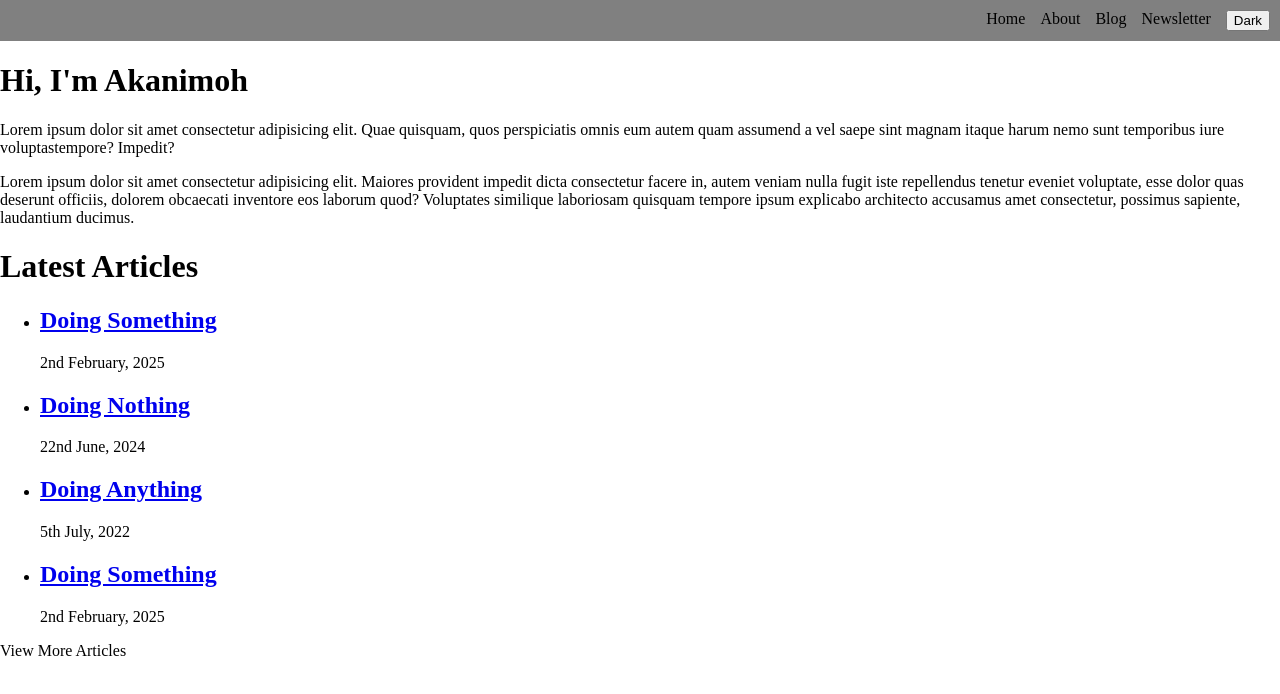
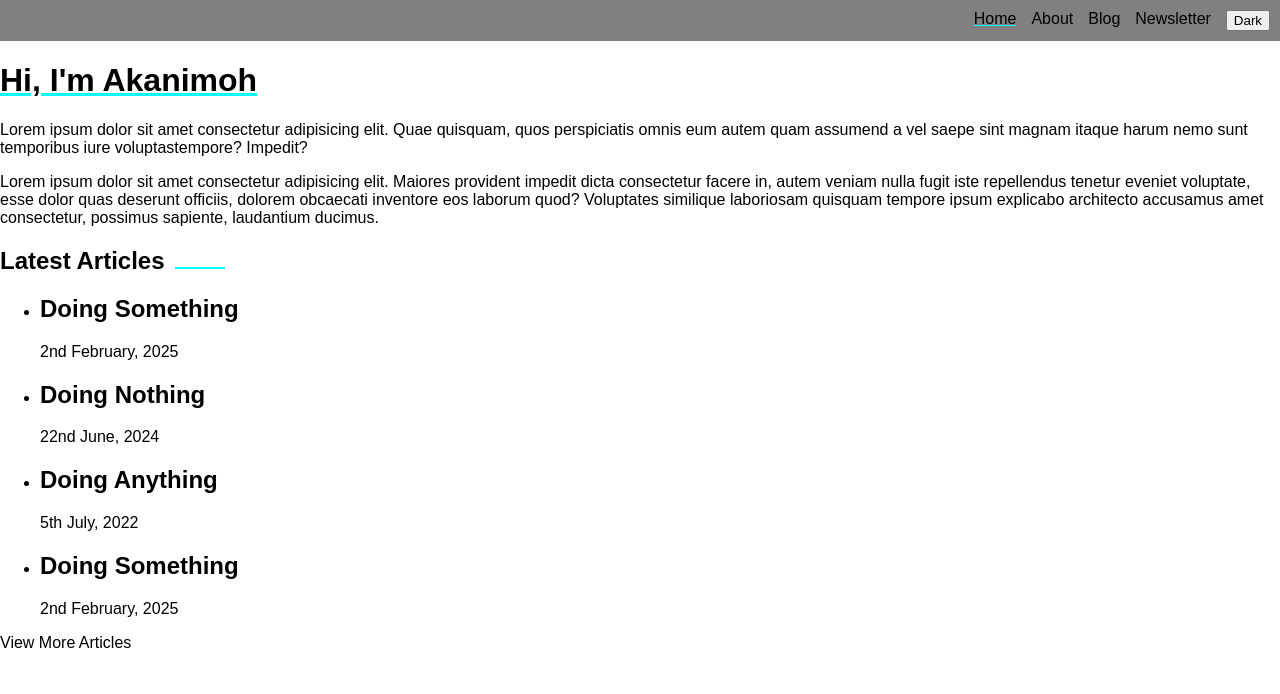
Before and after one commit to 5Akan/Blog, a React (Vite) app: page / in a window 1280 px wide. Shown: the top 694 px of the page. Built offline with nearby package versions, Linux system fonts and the light colour scheme.

Commit message:
Added some css

```diff
--- a/src/App.jsx
+++ b/src/App.jsx
@@ -1,4 +1,4 @@
-import { BrowserRouter as Router, Routes, Route, Link, useParams } from 'react-router-dom'
+import { BrowserRouter as Router, Routes, Route, NavLink, useParams } from 'react-router-dom'
 import Home from './Pages/Home.jsx';
 import Newsletter from './Pages/Newsletter.jsx';
 import Blog from './Pages/Blog.jsx';
@@ -57,10 +57,12 @@ function App() {
 
       <nav className='navigation'>
         <ul className='navLink'>
-          <li><Link to = "/" className ={({isActive}) => isActive ? "active" : ""}>Home</Link></li>
-          <li><Link to = "/about" className ={({isActive})=>isActive?"active":""}>About</Link></li>
-          <li><Link to = "/AllBlogs" className ={({isActive})=>isActive?"active":""}>Blog</Link></li>
-          <li><Link to = "/newsletter" className ={({isActive})=>isActive?"active":""}>Newsletter</Link></li>
+          {/* NavLink.
+It automatically applies a class when the link matches the current route. */}
+          <li><NavLink to = "/" className = {({isActive}) => isActive ? "active" : ""}>Home</NavLink></li>
+          <li><NavLink to = "/about" className = {({isActive})=>isActive?"active":""}>About</NavLink></li>
+          <li><NavLink to = "/AllBlogs" className = {({isActive})=>isActive?"active":""}>Blog</NavLink></li>
+          <li><NavLink to = "/newsletter" className = {({isActive})=>isActive?"active":""}>Newsletter</NavLink></li>
 
           {/* Handling underline of each nav */}
 
--- a/src/Pages/Home.jsx
+++ b/src/Pages/Home.jsx
@@ -33,7 +33,7 @@ const articleList = articles.slice(0 , articleCount).map(article=>
     return(
 
         <div>
-            <h1>Hi, I'm Akanimoh</h1>
+            <h1 className="heading">Hi, I'm Akanimoh</h1>
             <p>Lorem ipsum dolor sit amet consectetur adipisicing elit.
             Quae quisquam, quos perspiciatis omnis eum autem quam assumend
             a vel saepe sint magnam itaque harum nemo sunt temporibus iure
@@ -45,14 +45,15 @@ const articleList = articles.slice(0 , articleCount).map(article=>
                  Voluptates similique laboriosam quisquam tempore ipsum explicabo
                  architecto accusamus amet consectetur, possimus sapiente,
                  laudantium ducimus.</p>
-            <h1>Latest Articles</h1>
+                <h2 className="article-head">Latest Articles</h2>
+
             <ul>
                 {articleList}
             </ul>
            <p onClick={handleToggleArticleLength}>
                {/* when clicked it fires the function that toggles between
                full articles and 4 articles displayed */}
-               {articleCount === 4? "View More Articles" : "View Less Articles"}
+               {articleCount === 4 ? "View More Articles" : "View Less Articles"}
            </p>
         </div>
        )
--- a/src/index.css
+++ b/src/index.css
@@ -3,11 +3,16 @@ body{
     width: 100vw;
     height: 100vh;
     padding: 0px;
+    font-family: Arial, sans-serif;
 }
 .body{
     width: 100vw;
     height: 100vh;
     margin: 0px;
+}
+
+.heading{
+    text-decoration: underline aqua;
 }
 .navigation{
     padding: 10px;
@@ -30,7 +35,31 @@ body{
 
 
 }
+a{
+    text-decoration: none;
+    color: inherit;/*Takes the color of the other default text*/
+
+
+}
 .navLink a.active{
-text-decoration: underline;
-/* G again tomorrowffffgit*/
+text-decoration: underline aqua;
+
 }
+
+.article-head::after{
+    content: "";
+    display: inline-block;
+    width: 50px;
+    height: 2px;
+    background-color: aqua;
+    margin-left: 10px;
+}
+/* .line-left::before {
+    content: "";
+    display: inline-block;
+    width: 50px; /* Line length */
+    /* height: 2px; Line thickness */
+    /* background-color: black;
+    margin-right: 10px; /* Space between line and text */
+    /* vertical-align: middle;  */
+/* } */
```
